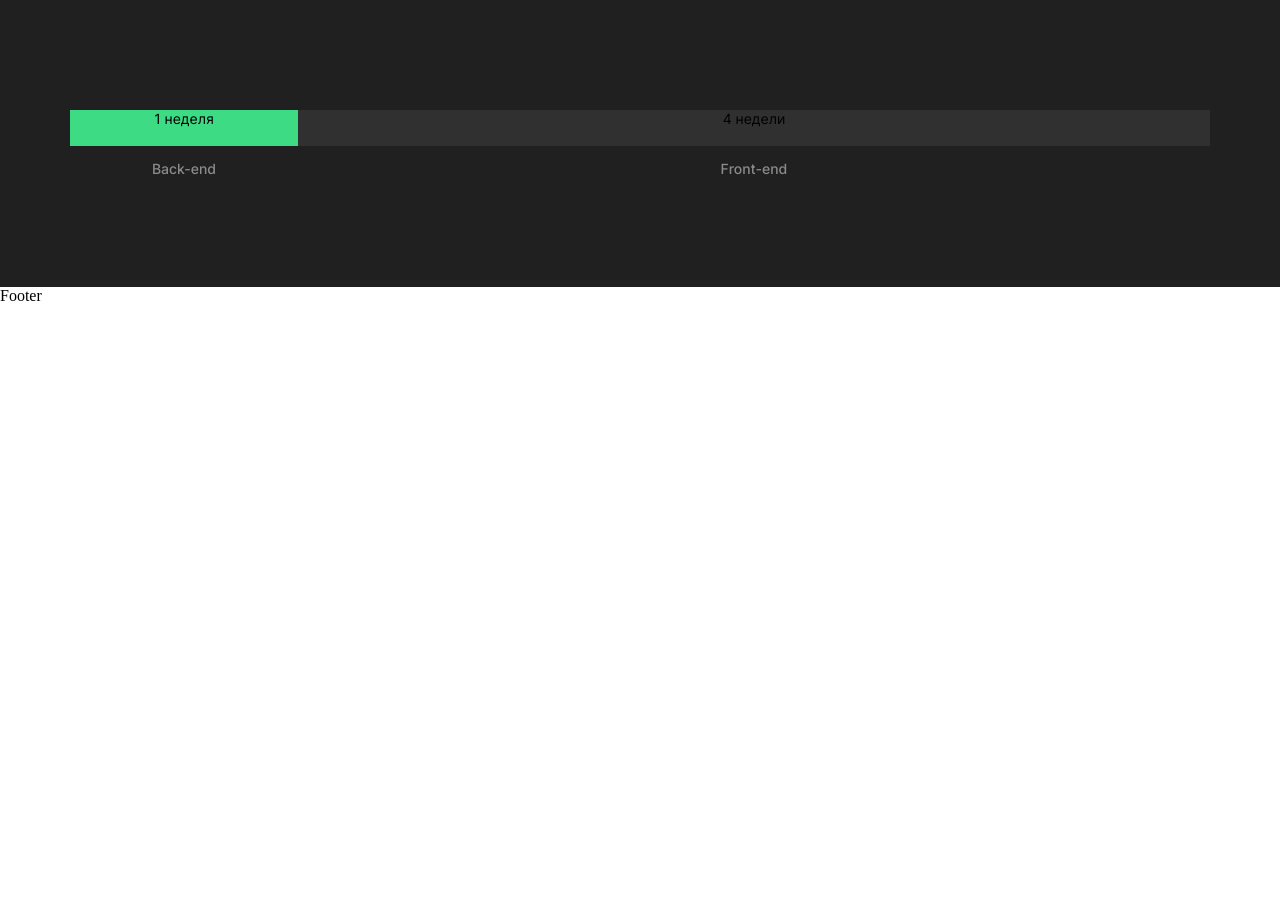
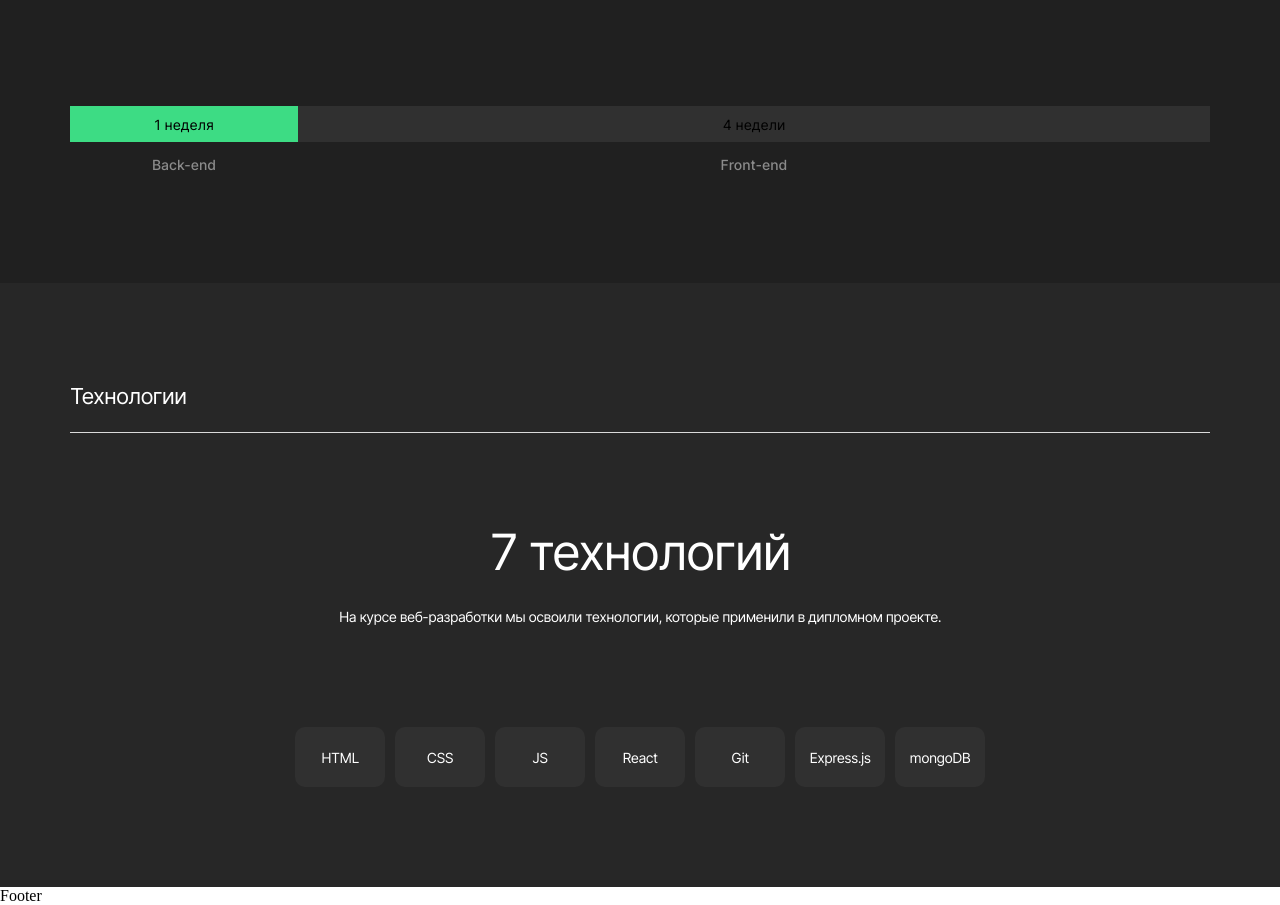
Before and after one commit to vitka27/movies-explorer-frontend, a React (Create React App) app: page / in a window 1280 px wide. Shown: the part 958-1863 px from the top of the page. Before the commit the page ends 1264 px from the top, so only its background shows below. Built offline with nearby package versions, Linux system fonts and the light colour scheme.

Commit message:
add block Techs, apdate AboutProj

```diff
--- a/src/components/Main/AboutProject/AboutProject.css
+++ b/src/components/Main/AboutProject/AboutProject.css
@@ -5,7 +5,7 @@
 .about-project__title {
   margin: 0;
   padding-bottom: 23px;
-  border-bottom: 1px solid #DADADA;;
+  border-bottom: 1px solid #dadada;
   color: #fff;
   font-family: Inter;
   font-size: 22px;
@@ -49,6 +49,10 @@
 
 /* ! цвета поправить */
 .about-project__graphick-title {
+  display: flex;
+  justify-content: center;
+  align-items: center;
+
   margin: 0;
   color: #000;
   text-align: center;
@@ -59,8 +63,8 @@
   line-height: normal;
 }
 /* что то забыл как работает  псевдо*/
-.about-project__graphick-title:nth-child(1)  {
-  background: #3DDC84;
+.about-project__graphick-title:nth-child(1) {
+  background: #3ddc84;
 }
 .about-project__graphick-title:nth-child(2) {
   background-color: #303030;
--- a/src/components/Main/Main.jsx
+++ b/src/components/Main/Main.jsx
@@ -1,12 +1,14 @@
 import React from "react";
 import Promo from "./Promo/Promo";
 import AboutProject from "./AboutProject/AboutProject";
+import Techs from "./Techs/Techs";
 
 export default function Main() {
   return (
     <>
       <Promo />
       <AboutProject />
+      <Techs />
     </>
   );
 }
--- a/src/components/Main/Promo/Promo.css
+++ b/src/components/Main/Promo/Promo.css
@@ -1,5 +1,7 @@
 .promo {
   background: #073042;
+  display: flex;
+  flex-flow: column wrap;
 }
 .promo__title {
   width: 626px;
@@ -16,8 +18,9 @@
   letter-spacing: -1.6px;
 }
 .promo__image {
+  align-self: end;
   padding-bottom: 60px;
-  padding-left: 488px;
+  padding-right: 70px;
   max-width: 722px;
   max-height: 244px;
 }
--- a/src/components/Main/Techs/Techs.css
+++ b/src/components/Main/Techs/Techs.css
@@ -0,0 +1,72 @@
+.techs {
+  display: flex;
+  flex-direction: column;
+  align-items: center;
+  background-color: #272727;
+  padding: 100px 70px;
+}
+.techs__title {
+  align-self: start;
+  border-bottom: 1px solid #dadada;
+  width: 100%;
+  margin: 0;
+  padding-bottom: 23px;
+
+  color: #fff;
+  font-family: Inter;
+  font-size: 22px;
+  font-style: normal;
+  font-weight: 400;
+  line-height: normal;
+  letter-spacing: -0.88px;
+}
+.techs__subtitle {
+  margin: 0;
+  padding-top: 90px;
+
+  color: #fff;
+  text-align: center;
+  font-family: Inter;
+  font-size: 50px;
+  font-style: normal;
+  font-weight: 400;
+  line-height: 58px; /* 116% */
+  letter-spacing: -2px;
+}
+.techs__text {
+  margin: 0;
+  margin-top: 26px;
+  margin-bottom: 100px;
+
+  color: #fff;
+  text-align: center;
+  font-family: Inter;
+  font-size: 14px;
+  font-style: normal;
+  font-weight: 400;
+  line-height: 20px; /* 142.857% */
+  letter-spacing: -0.56px;
+}
+.techs__stack {
+  display: flex;
+  flex-wrap: wrap;
+  gap: 10px;
+}
+.techs__stack-item {
+  display: flex;
+  justify-content: center;
+  align-items: center;
+
+  border-radius: 10px;
+  background: #303030;
+  width: 90px;
+  height: 60px;
+
+  color: #fff;
+  font-family: Inter;
+  font-size: 14px;
+  font-style: normal;
+  font-weight: 400;
+  line-height: normal;
+  letter-spacing: -0.56px;
+}
--- a/src/components/Main/Techs/Techs.jsx
+++ b/src/components/Main/Techs/Techs.jsx
@@ -0,0 +1,20 @@
+import React from 'react'
+
+export default function Techs() {
+  return (
+    <section className="techs">
+      <h1 className="techs__title">Технологии</h1>
+      <h2 className="techs__subtitle">7 технологий</h2>
+      <p className="techs__text">На курсе веб-разработки мы освоили технологии, которые применили в дипломном проекте.</p>
+      <div className="techs__stack">
+        <div className="techs__stack-item">HTML</div>
+        <div className="techs__stack-item">CSS</div>
+        <div className="techs__stack-item">JS</div>
+        <div className="techs__stack-item">React</div>
+        <div className="techs__stack-item">Git</div>
+        <div className="techs__stack-item">Express.js</div>
+        <div className="techs__stack-item">mongoDB</div>
+      </div>
+    </section>
+  )
+}
```
